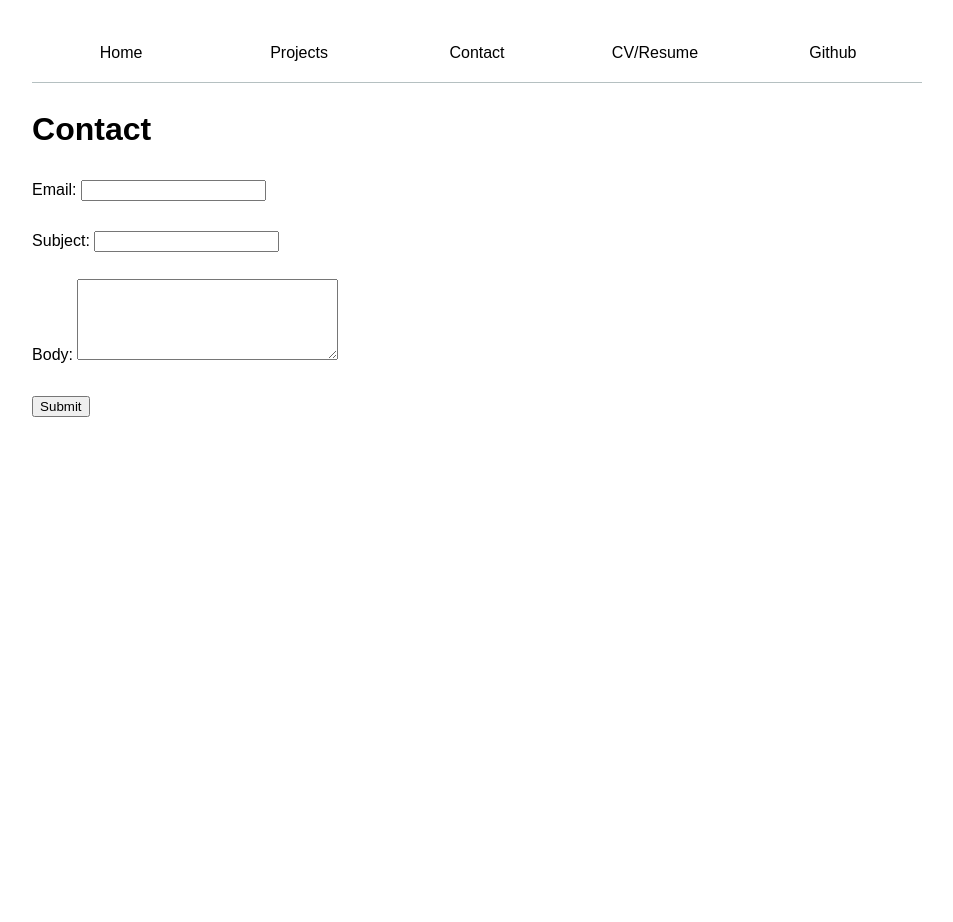
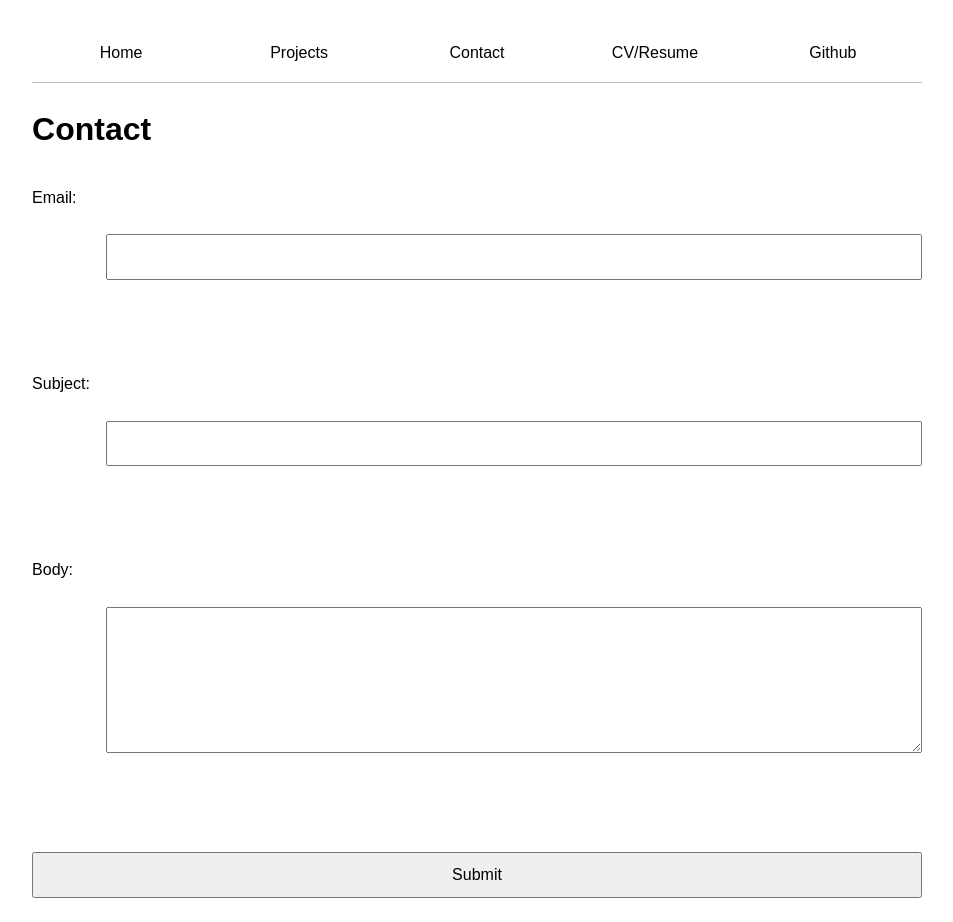
Before and after one commit to hanajuliatj/portfolio, a plain HTML site: page contact/index.html in a window 1280 px wide. Shown: the whole page, without its empty margins (163-1116 px from the left). Before the commit the page ends 800 px from the top, so only its background shows below. Drawn offline with Linux system fonts and the light colour scheme; files that its build step writes are made by us from their sources.

Commit message:
Added style.css to other pages

```diff
--- a/contact/index.html
+++ b/contact/index.html
@@ -4,7 +4,7 @@
     <meta charset="UTF-8">
     <meta name="viewport" content="width=device-width, initial-scale=1.0">
     <title>Contact</title>
-    <link rel="stylesheet" href="style.css">
+    <link rel="stylesheet" href="../style.css">
 </head>
 <body>
     <nav>
@@ -37,5 +37,6 @@
         <button>Submit</button>
       </form>
 
+
 </body>
 </html>
--- a/style.css
+++ b/style.css
@@ -8,6 +8,14 @@ body {
     margin-inline: auto;
     padding: 1rem 2rem
   }
+
+:root {
+  --color-accent: oklch(65% 50% 0);
+}
+
+html {
+  accent-color: var(--color-accent);
+}
 
 nav {
   display: flex;
@@ -31,9 +39,65 @@ nav a {
   text-align: center;
   padding: 0.5em;
   border-bottom: 0;
+  transition: background-color 0.3s ease, border-bottom-color 0.3s ease;
+}
+
+nav a:hover {
+  border-bottom: 0.4em solid var(--color-accent);
+  background-color: oklch(from var(--color-accent) 95% 5% h);
 }
 
 nav a.current {
   border-bottom: 0.4em solid oklch(80% 3% 200);
   padding-bottom: 0.1em;
 }
+
+nav a.current:hover {
+  background-color: oklch(from var(--color-accent) 95% 5% h);
+}
+
+
+form input,
+form textarea,
+form button {
+  font: inherit;
+}
+
+form label {
+  display: block; /* Makes labels behave like block elements */
+  margin-block: 0.5em; /* Adds spacing before and after */
+}
+
+form input,
+form textarea {
+  display: block; /* Makes form controls behave like block elements */
+  width: 100%; /* Makes controls fill their container */
+  box-sizing: border-box; /* Ensures padding and borders are included in width */
+  padding: 0.5em; /* Adds spacing inside the controls */
+}
+
+form button {
+  margin-top: 1em; /* Adds space above the button */
+  padding: 0.5em 1em; /* Adds padding inside the button */
+}
+
+form {
+  display: grid; /* Enable CSS Grid */
+  grid-template-columns: auto 1fr; /* Two columns: content width and remaining space */
+  gap: 1em; /* Add spacing between grid items */
+}
+
+form label {
+  display: grid; /* Make labels grid containers */
+  grid-template-columns: subgrid; /* Inherit the grid structure from the form */
+  grid-column: 1 / -1; /* Make each label span the entire row */
+}
+
+form input,
+form textarea {
+  grid-column: 2; /* Place inputs in the second column */
+}
+
+form button {
+  grid-column: 1 / -1; /* Make the button span the entire form width */
+}
```
Also changed, not shown: cv/index.html (+1 -1 lines), projects/index.html (+5 -1 lines).
